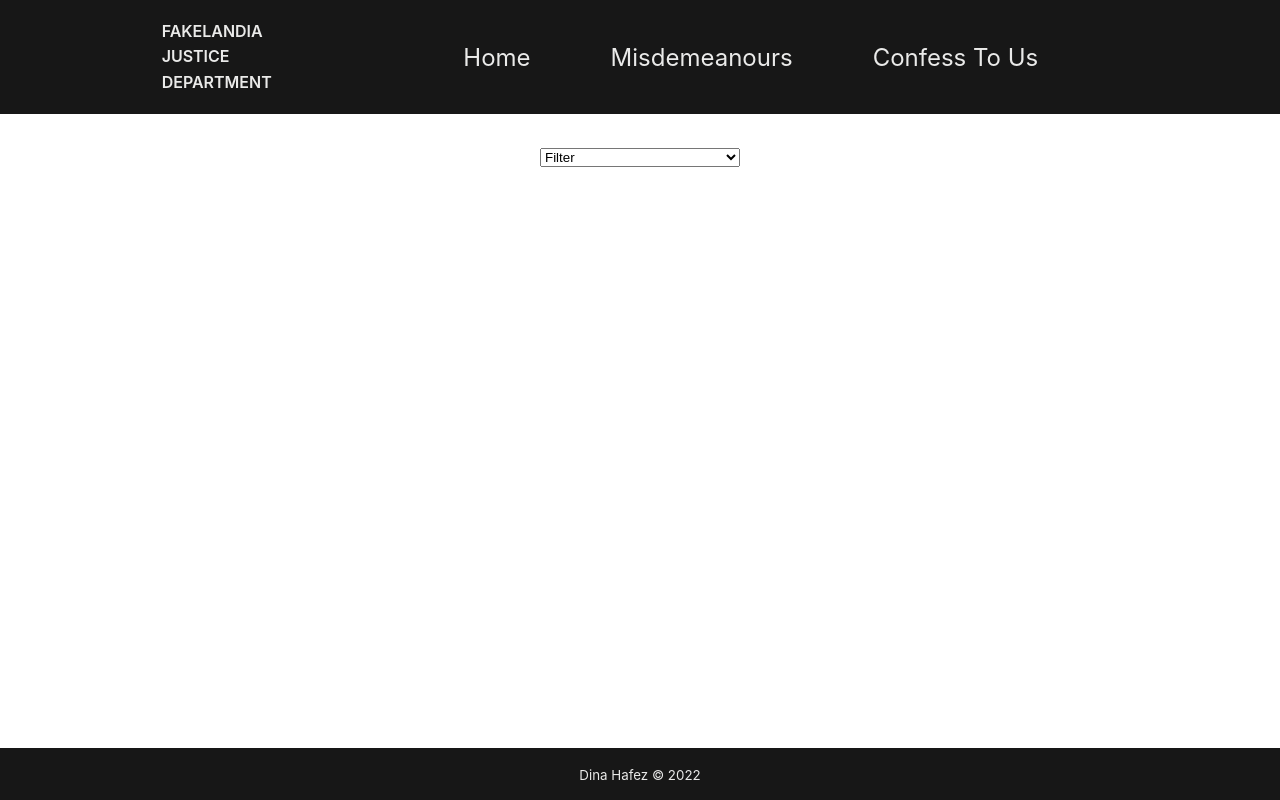
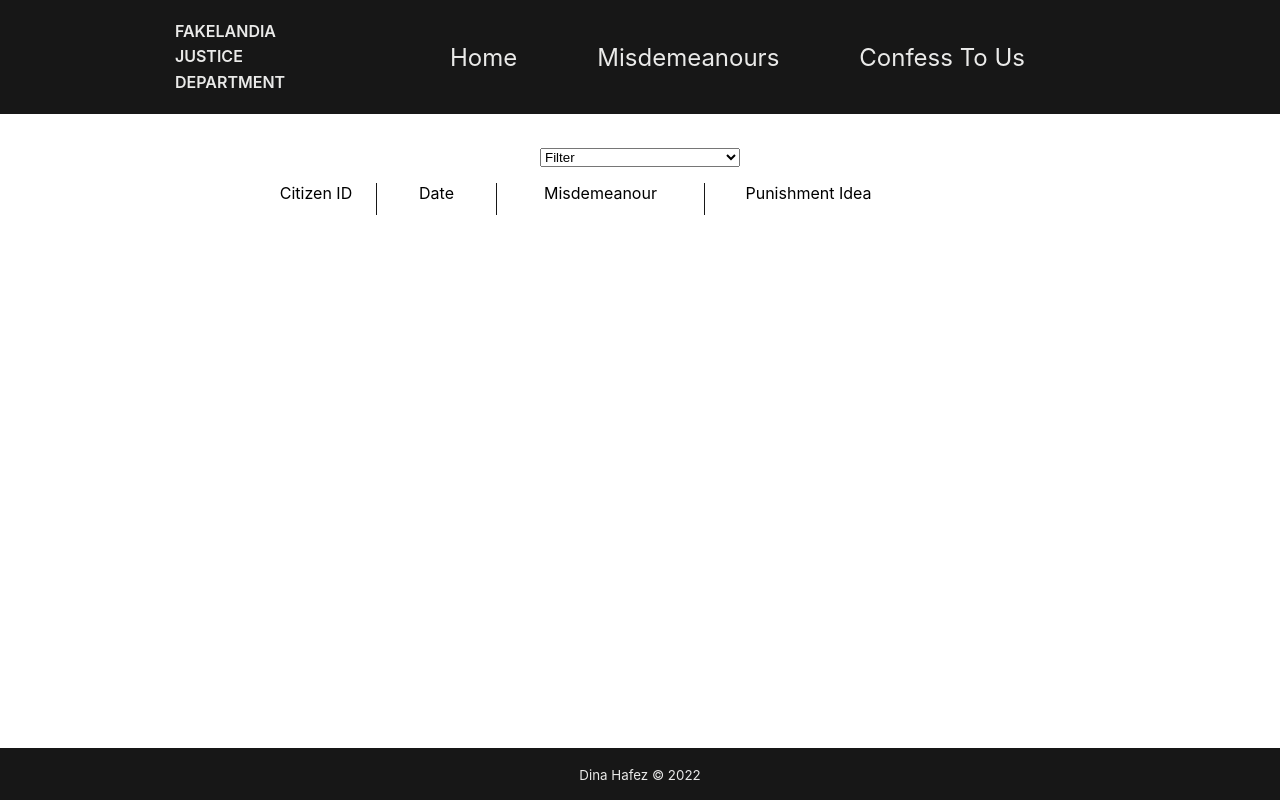
Before and after one commit to deedeeh/fakelandia-app-, a React (Create React App) app: page /misdemeanours in a window 1280 px wide. Built offline with nearby package versions, Linux system fonts and the light colour scheme.

Commit message:
Added basic grid with 4 columns in medium screen and 4 rows in small screens

```diff
--- a/src/App.css
+++ b/src/App.css
@@ -18,10 +18,6 @@ body {
 }
 
 .header {
-  display: flex;
-  flex-wrap: wrap;
-  justify-content: space-evenly;
-  align-items: stretch;
   width: 100%;
   padding: 0.5rem 0;
   background-color: var(--dark-gray);
@@ -29,11 +25,12 @@ body {
 }
 
 .header__heading {
-  font-size: 1rem;
+  text-align: center;
+  font-size: 1.5rem;
   line-height: 1.6;
-  max-width: 100px;
   text-transform: uppercase;
   font-weight: 600;
+  word-spacing: 0.2rem;
 }
 
 .nav {
@@ -42,21 +39,22 @@ body {
 
 .nav__list {
   display: flex;
-  flex-wrap: wrap;
+  flex-direction: column;
   justify-content: center;
   align-items: center;
   width: 100%;
+  padding: 0;
 }
 
 .nav__item {
+  align-self: center;
   list-style: none;
-  font-size: 1.5rem;
-  margin-right: 5rem;
+  font-size: 1.2rem;
   text-transform: capitalize;
   font-weight: 400;
 }
 
-.nav__link {
+.nav__link, .heading__link {
   text-decoration: none;
   cursor: pointer;
   color: var(--light-gray);
@@ -80,8 +78,7 @@ body {
 }
 
 .content-container {
-  width: 60%;
-  margin: 2rem auto;
+  margin: 2rem 1rem;
 }
 
 .home-heading {
@@ -92,3 +89,36 @@ body {
 .home-paragraph {
   font-size: 1.2rem;
 }
+
+@media screen and (min-width: 700px) {
+  .content-container {
+    width: 80%;
+    margin: 2rem auto;
+  }
+  .header {
+    display: flex;
+    justify-content: space-evenly;
+    align-items: center;
+  }
+  .header__heading {
+    text-align: left;
+    font-size: 1rem;
+    max-width: 100px;
+  }
+  .nav__list {
+    flex-direction: row;
+  }
+  .nav__item {
+    margin-right: 2rem;
+    font-size: 1.5rem;
+  }
+}
+
+@media screen and (min-width: 1000px) {
+  .content-container {
+    width: 60%;
+  }
+  .nav__item {
+    margin-right: 5rem;
+  }
+}
--- /dev/null
+++ b/src/components/Grid.tsx
@@ -0,0 +1,13 @@
+import React from 'react';
+import '../styles/misdemeanours.css'
+
+const Grid: React.FC = () => (
+  <div className='grid-container'>
+    <div className='item '>Citizen ID</div>
+    <div className='item item--border'>Date</div>
+    <div className='item item--border'>Misdemeanour</div>
+    <div className='item item--border'>Punishment Idea</div>
+  </div>
+)
+
+export default Grid;
--- a/src/components/Layout.tsx
+++ b/src/components/Layout.tsx
@@ -1,12 +1,14 @@
 import React from 'react';
 import Navigation from './Navigation';
-import { Outlet } from 'react-router-dom';
+import { Outlet, NavLink } from 'react-router-dom';
 import Footer from './Footer';
 
 const Layout: React.FC = () => (
   <div className='container'>
     <header className='header'>
-      <h1 className='header__heading'>Fakelandia justice department</h1>
+      <h1 className='header__heading'>
+        <NavLink className='heading__link' to='/'>Fakelandia justice department</NavLink>
+      </h1>
       <Navigation />
     </header>
     <Outlet />
--- a/src/components/Misdemeanours.tsx
+++ b/src/components/Misdemeanours.tsx
@@ -1,11 +1,13 @@
 import React from 'react';
 import '../styles/misdemeanours.css'
+import Grid from './Grid';
 
 const Misdemeanours: React.FC = () =>
-  <div className='content-container content-container--center'>
+  <div className='content-container content-container-md--center'>
     <select name='filterBy' id='filterBy'>
       <option value='filter'>Filter</option>
     </select>
+    <Grid />
   </div>
 
 export default Misdemeanours;
--- a/src/styles/misdemeanours.css
+++ b/src/styles/misdemeanours.css
@@ -1,7 +1,28 @@
-.content-container--center {
-  text-align: center;
-}
-
 select {
  width: 200px;
 }
+
+.grid-container {
+  margin-top: 2rem;
+  display: grid;
+  grid-template-rows: repeat(4, 2rem);
+}
+
+.item--border {
+  border-top: 1px solid var(--dark-gray);
+}
+
+@media screen and (min-width: 700px) {
+  .grid-container {
+    grid-template-columns: 7.5rem 7.5rem 13rem 13rem;
+    grid-auto-rows: auto;
+    margin: 1rem auto;
+  }
+  .content-container-md--center {
+    text-align: center;
+  }
+  .item--border {
+    border-top: none;
+    border-left: 1px solid var(--dark-gray);
+  }
+}
```
